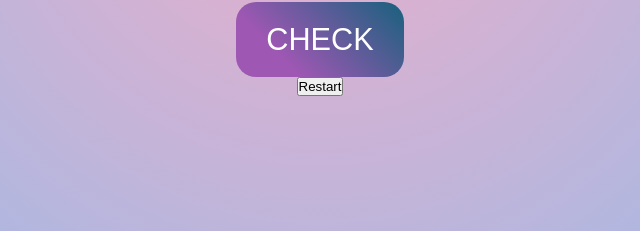
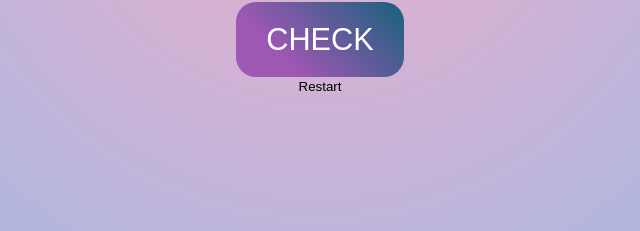
Before and after one commit to mzokirova/guess-number, a plain HTML site: page index.html in a window 1280 px wide. Shown: the part 566-797 px from the top of the page, 320-960 px from the left. Drawn offline with nearby package versions, Linux system fonts and the light colour scheme; files that its build step writes are made by us from their sources; a web font is replaced by a local one.

Commit message:
Update style.scss

```diff
--- a/sass/style.scss
+++ b/sass/style.scss
@@ -67,3 +67,7 @@ transition: 0.3s;
     transform: scale(1.2);
 }
 }
+#restart{
+    border:none;
+    background: transparent;
+}
```
